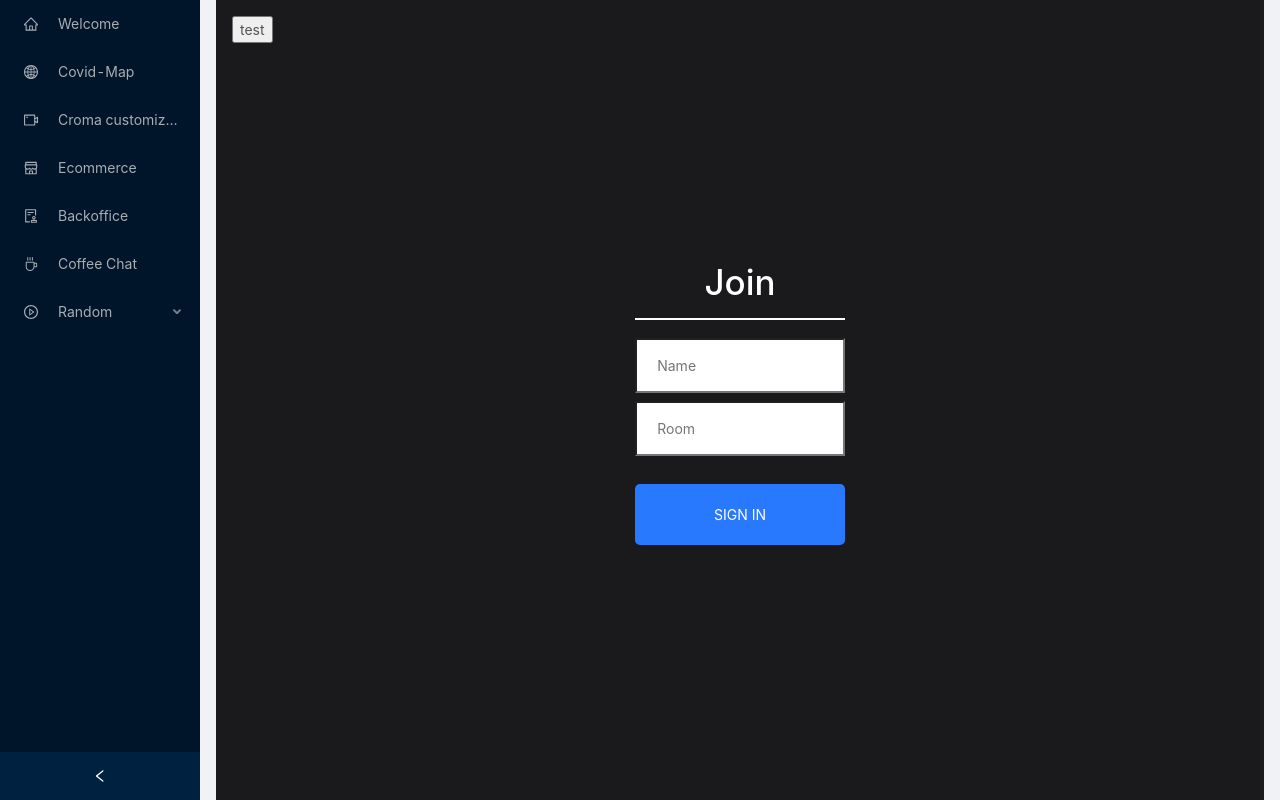
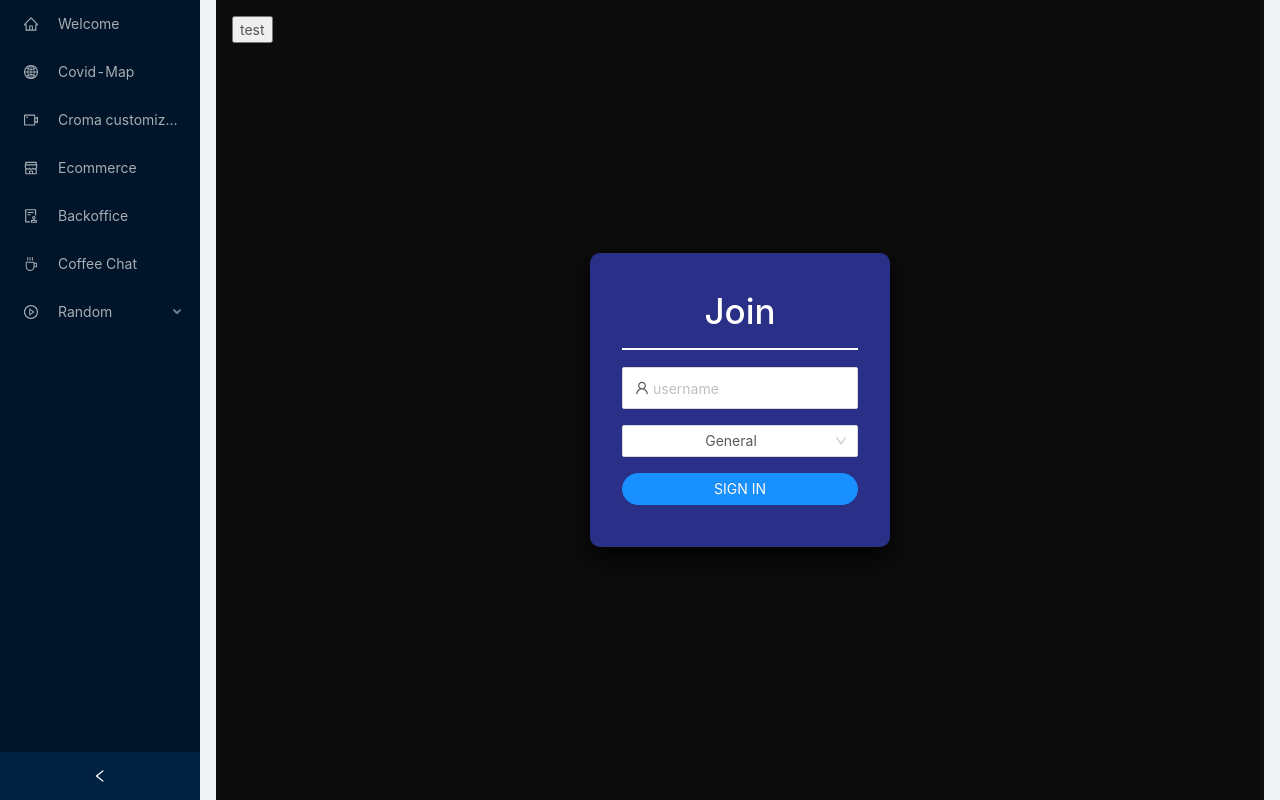
Before and after one commit to pablitxn/playground-frontend, a Next.js app: page /coffee-chat in a window 1280 px wide. Built offline with nearby package versions, Linux system fonts and the light colour scheme; no server answers.

Commit message:
fix(join): se ajustan estilos y estados

```diff
--- a/src/components/coffee-chat/join/index.tsx
+++ b/src/components/coffee-chat/join/index.tsx
@@ -1,5 +1,8 @@
 // React
 import { FC, useState } from "react";
+// AntD
+import { Select, Input, Button } from "antd";
+import { UserOutlined } from "@ant-design/icons";
 // Styles
 import "./styles.less";
 
@@ -8,11 +11,14 @@ interface IJoin {
 	chatId: string;
 }
 
+const { Option } = Select;
+
 const Join: FC<IJoin> = ({ handleSignIn, chatId }) => {
 	const [state, setState] = useState({
 		name: "",
 		room: "",
-		chatId: chatId
+		chatId: chatId,
+		loading: false
 	});
 
 	const handleChange = (event) => {
@@ -25,38 +31,45 @@ const Join: FC<IJoin> = ({ handleSignIn, chatId }) => {
 
 	const handleSubmit = (event) => {
 		event.preventDefault();
-		handleSignIn(state);
+		setState({ ...state, loading: true });
+		setTimeout(() => {
+			handleSignIn(state);
+		}, 1500);
 	};
 
-	const { name, room } = state;
+	const handleRoom = (value) => {
+		setState({ ...state, room: value });
+	};
+
+	const { name, room, loading } = state;
 
 	return (
 		<div className="join">
 			<form noValidate autoComplete="off" className="join__form">
 				<h1 className="join__header">Join</h1>
-				<div>
-					<input
-						name="name"
-						placeholder="Name"
-						className="join__name"
-						type="text"
-						value={name}
-						onChange={handleChange}
-					/>
-				</div>
-				<div>
-					<input
-						name="room"
-						placeholder="Room"
-						className="join__room"
-						type="text"
-						value={room}
-						onChange={handleChange}
-					/>
-				</div>
-				<button className={"join__submit"} type="submit" onClick={handleSubmit}>
+				<Input
+					size="large"
+					placeholder="username"
+					className="join__username"
+					prefix={<UserOutlined />}
+				/>
+				<Select
+					defaultValue="general"
+					onChange={handleRoom}
+					className="join__room"
+				>
+					<Option value="general">General</Option>
+					<Option value="javascript">Javascript</Option>
+					<Option value="music">Música</Option>
+				</Select>
+				<Button
+					className={"join__submit"}
+					type="primary"
+					onClick={handleSubmit}
+					loading={loading}
+				>
 					Sign In
-				</button>
+				</Button>
 			</form>
 		</div>
 	);
--- a/src/components/coffee-chat/join/styles.less
+++ b/src/components/coffee-chat/join/styles.less
@@ -4,10 +4,18 @@
 	text-align: center;
 	height: 100vh;
 	align-items: center;
-	background-color: #1a1a1d;
+	background-color: #000000e8;
 
 	&__form {
-		width: 20%;
+		width: 300px;
+		padding: 2rem;
+		background: rgba(56, 65, 190, 0.692);
+		border-radius: 10px;
+		box-shadow: 0 10px 25px rgba(0, 0, 0, 0.856);
+		display: flex;
+		flex-direction: column;
+		overflow-y: auto;
+		position: relative;
 	}
 
 	&__header {
@@ -16,25 +24,19 @@
 		padding-bottom: 10px;
 		border-bottom: 2px solid white;
 	}
-	&__name,
+	&__username {
+		margin-bottom: 1rem;
+	}
 	&__room {
-		border-radius: 0;
-		padding: 15px 20px;
 		width: 100%;
-		margin-bottom: 0.5rem
+		margin-bottom: 1rem;
 	}
 
 	&__submit {
-		color: #fff !important;
 		text-transform: uppercase;
-		text-decoration: none;
-		background: #2979ff;
-		padding: 20px;
-		border-radius: 5px;
-		display: inline-block;
-		border: none;
+		border-radius: 20px;
 		width: 100%;
-		margin-top: 20px;
+		margin-bottom: 10px;
 	}
 }
 
```
